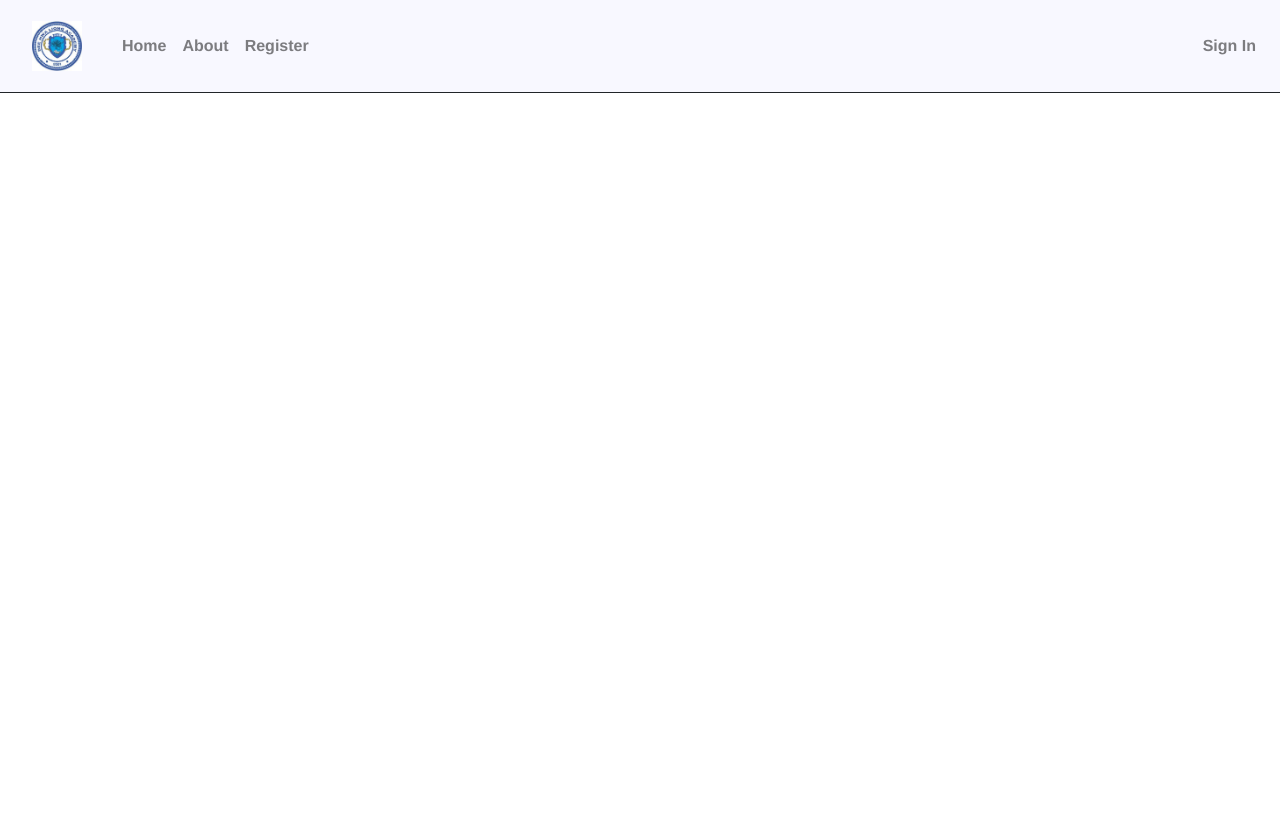
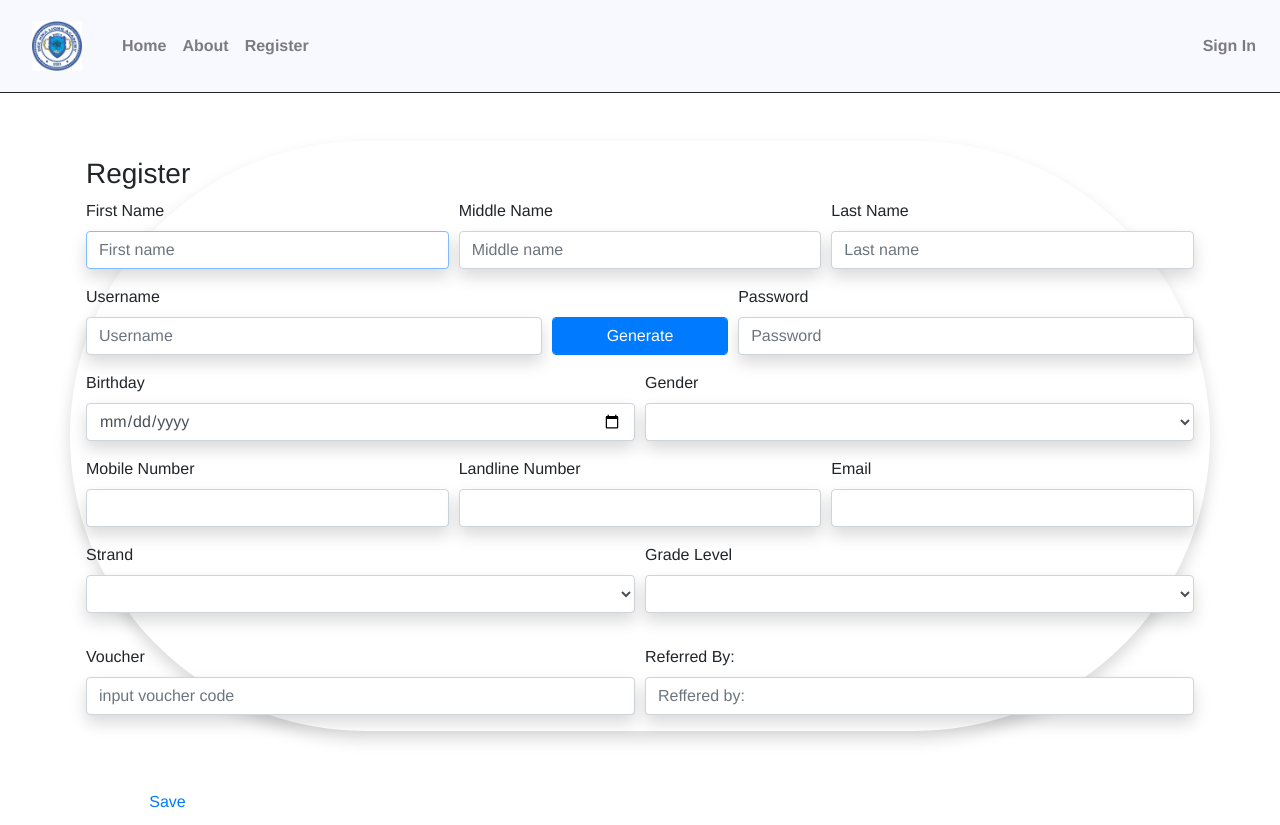
Before and after one commit to dinojessec/dhl-frontend-2, a Vue app: page /register in a window 1280 px wide. Before the commit the page ends 800 px from the top, so only its background shows below. Built offline with nearby package versions, Linux system fonts and the light colour scheme.

Commit message:
updated routes for registration page

```diff
--- a/src/components/header/GlobalNav.vue
+++ b/src/components/header/GlobalNav.vue
@@ -43,7 +43,7 @@
             <li class="nav-item">
               <router-link
                 class="nav-link"
-                to="/student/register"
+                to="/register"
               >Register</router-link>
             </li>
           </ul>
--- a/src/components/new-student/grade-level.vue
+++ b/src/components/new-student/grade-level.vue
@@ -1,7 +1,6 @@
 <template>
     <form>
         <h3>Register</h3>
-        {{ student }}
             <!-- input name -->
         <div class="form-row">
             <div class="form-group col-12 col-md-4">
--- a/src/router.js
+++ b/src/router.js
@@ -27,7 +27,7 @@ export default new Router({
       component: () => import('./views/SignIn.vue'),
     },
     {
-      path: '/student/register',
+      path: '/register',
       name: 'register',
       component: () => import('./views/Register.vue'),
     },
```
